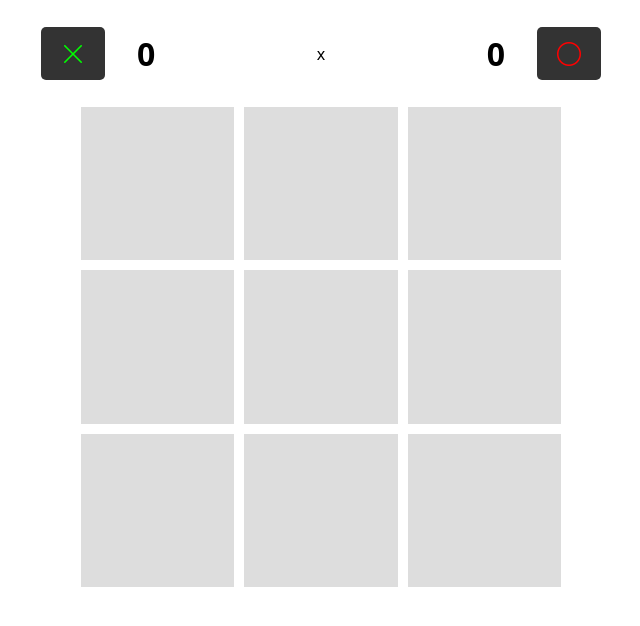
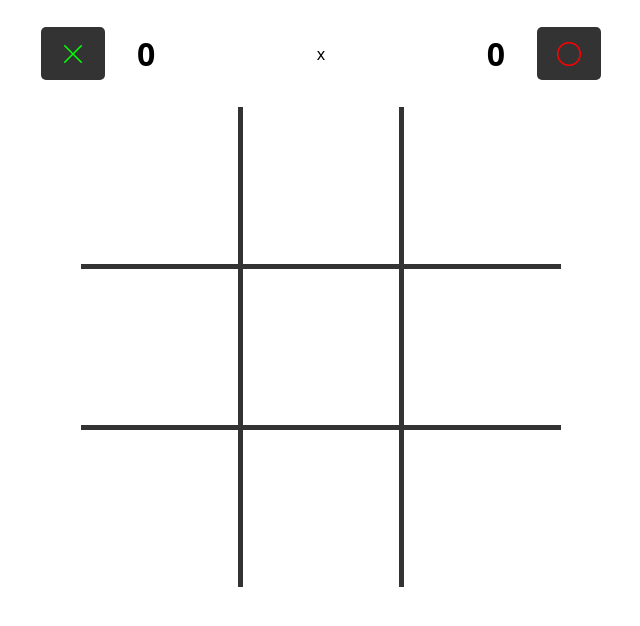
Before and after one commit to heldermartins4/TicTacToe, a plain HTML site: page index.html in a window 1280 px wide. Shown: the whole page, without its empty margins (319-959 px from the left). Drawn offline with nearby package versions, Linux system fonts and the light colour scheme.

Commit message:
update/issuesfixed

```diff
--- a/script.js
+++ b/script.js
@@ -94,7 +94,7 @@ const move = (p, value) => {
 }
 
 const draw = (nextPlayer) => {
-    head.innerText = "Vish, deu velha...";
+    setHead("Vish, deu velha!")
     setModal(true)
     turnStarting = nextPlayer
     if (countTurn % 2 == 0) {
--- a/style.css
+++ b/style.css
@@ -14,10 +14,11 @@ html, body {
     height: 480px;
     margin: 0 auto;
     display: grid;
-    row-gap: 10px;
-    column-gap: 10px;
+    row-gap: 5px;
+    column-gap: 5px;
     grid-template-columns: repeat(3, 1fr);
     place-items: center;
+    background-color: #333;
 }
 
 #root div {
@@ -29,7 +30,7 @@ html, body {
     justify-content: center;
     align-items: center;
     cursor: pointer;
-    background: #ddd;
+    background: #fff;
 }
 
 i {font-size: 3rem;}
@@ -190,5 +191,6 @@ i {font-size: 3rem;}
 
      #player {
         font-size: 1.3rem;
+        padding: 5px 10px;
      }
 }
```
